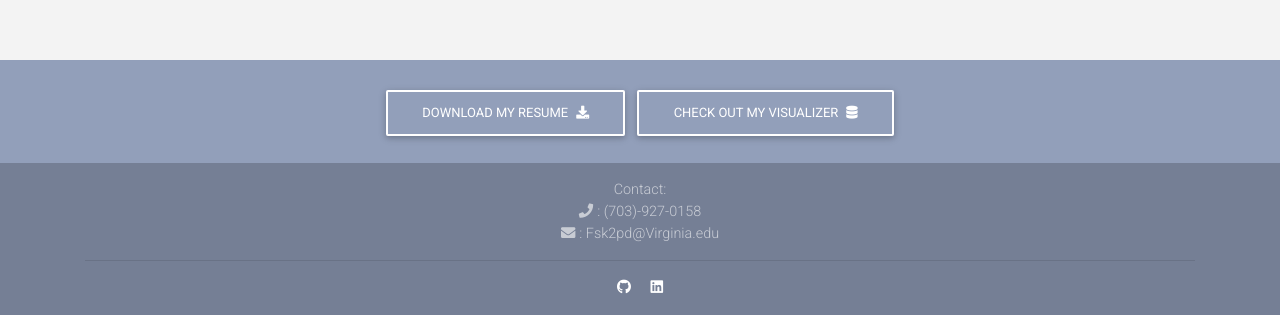
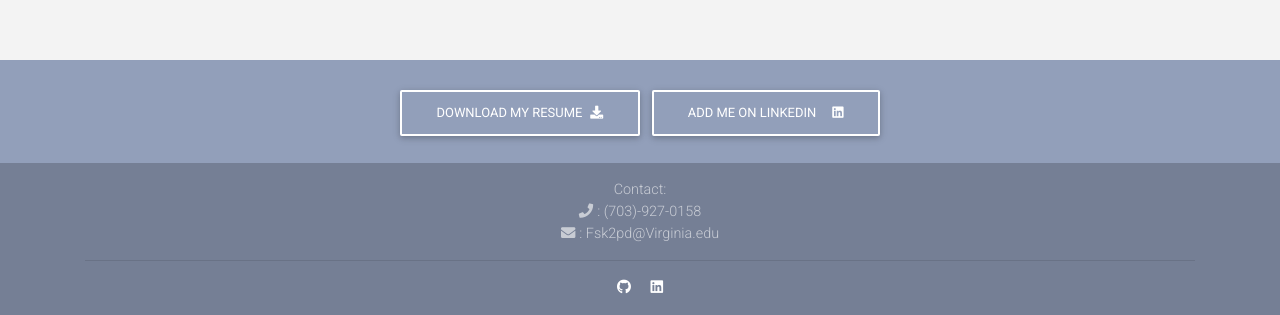
Before and after one commit to furhankhan12/Furhan_Website, a Next.js app: page /pokedex in a window 1280 px wide. Shown: the part 852-1167 px from the top of the page. Built offline with nearby package versions, Linux system fonts and the light colour scheme; no server answers; the database is empty.

Commit message:
Furhan Website release 2.0.1

```diff
--- a/components/Footer.js
+++ b/components/Footer.js
@@ -6,8 +6,8 @@ const Footer = () => {
     role="button">Download My Resume
             <i className="fas fa-download ml-2">        </i>
         </a>
-        <a className="btn btn-outline-white" href="https://musicvisualizer.vercel.app/" target="_blank" role="button"> Check Out My Visualizer
-            <i className="fas fa-database ml-2"></i>
+        <a className="btn btn-outline-white" href="https://www.linkedin.com/in/furhan-khan12/" target="_blank" role="button"> Add Me On LinkedIn
+            <i className="fab fa-linkedin ml-3"></i>
         </a>
         <br></br>
         <br></br>
```
